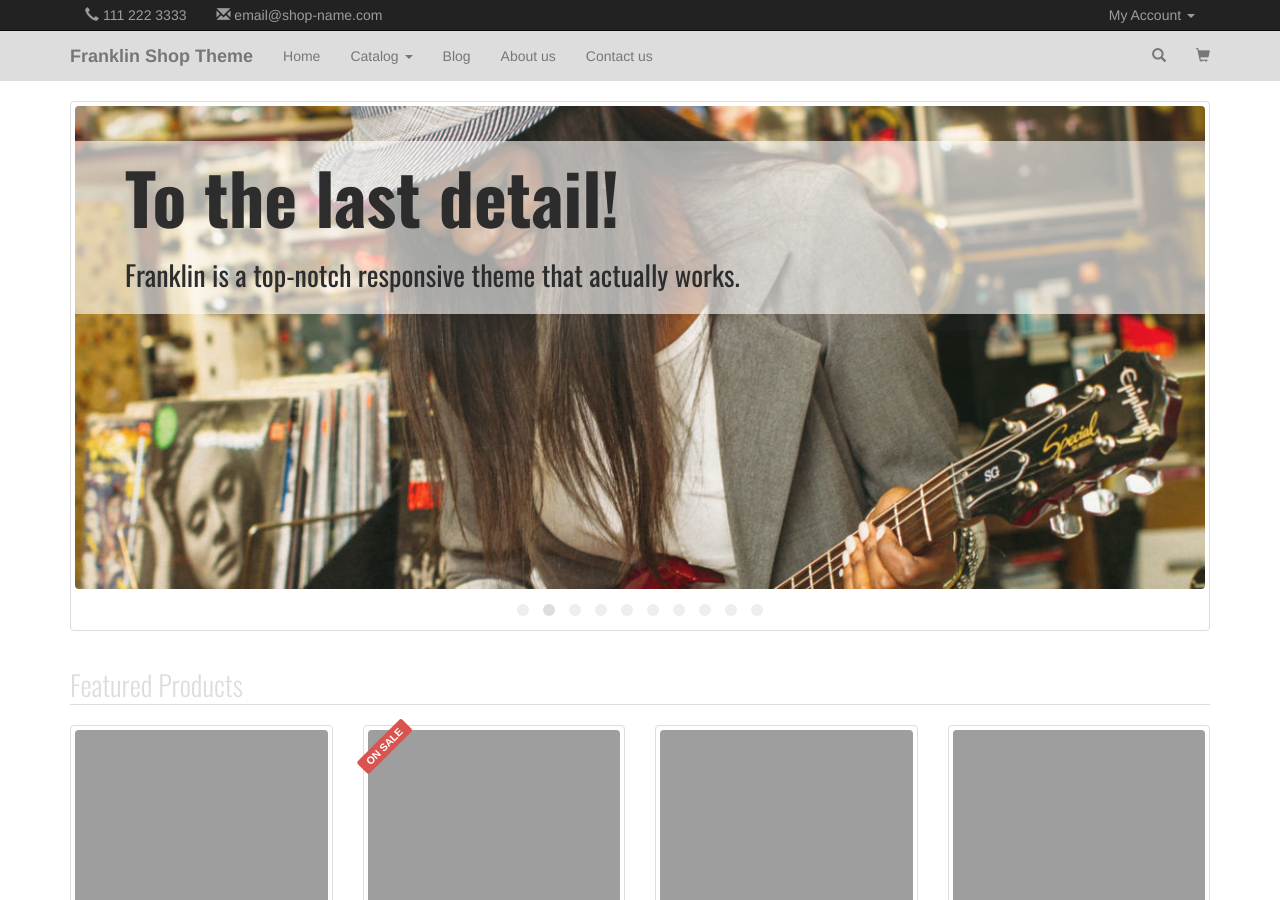
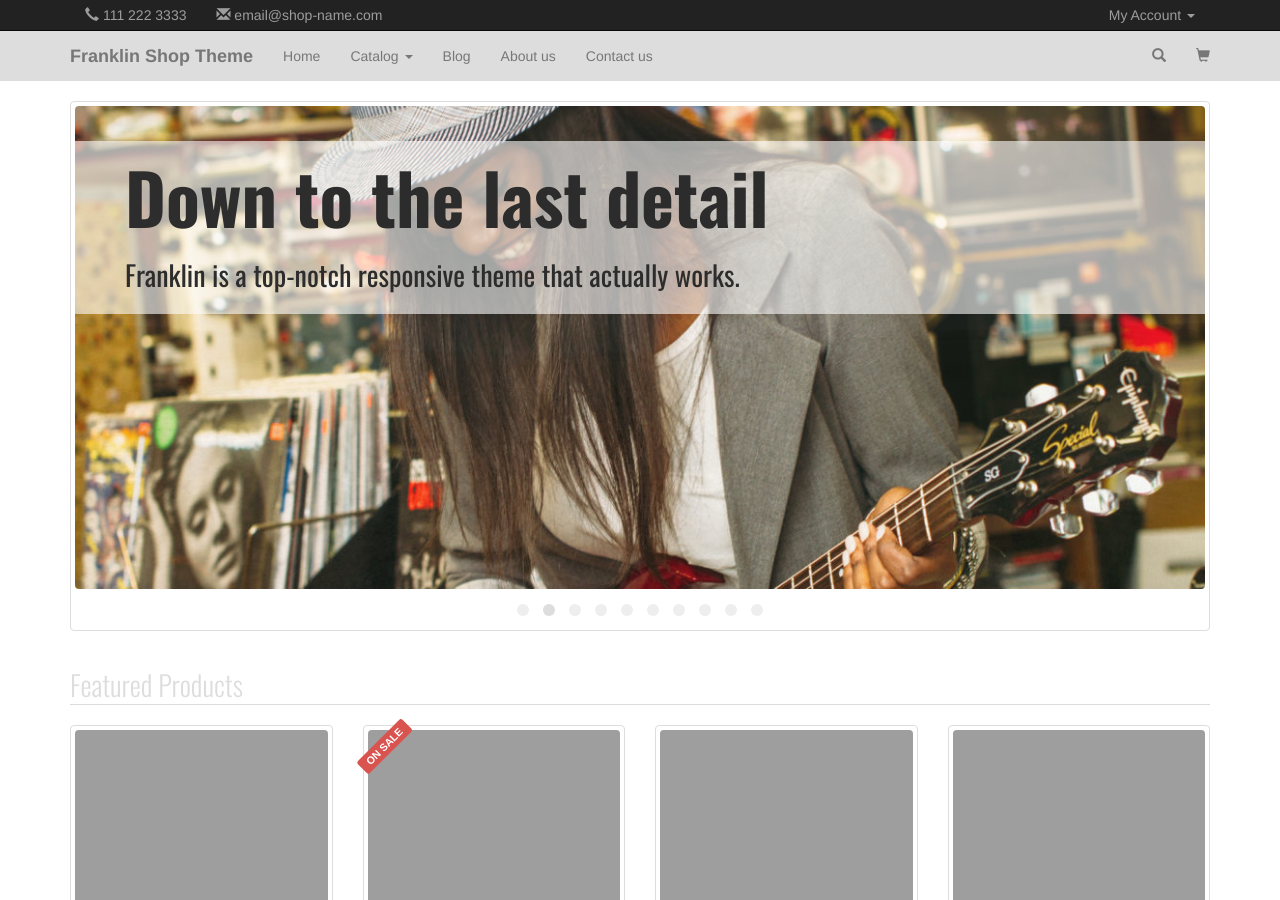
Before and after one commit to vassilis/jekyll-ecommerce-template, a Jekyll site: the page built from index.html, in a window 1280 px wide and 900 px high. Built offline with Jekyll 4.4.1, drawn with Linux system fonts in a browser that asks for light colours; nearby versions of some CDN libraries.

Commit message:
update carousel headlines

```diff
--- a/_includes/owl.html
+++ b/_includes/owl.html
@@ -10,7 +10,7 @@
     <div class="item">
       <img src="/img/carousel/{{ i }}.jpg" alt="Slide {{ i }}" class="img-responsive">
       <div class="item-text">
-        <h2>To the last detail!</h2>
+        <h2>Down to the last detail</h2>
         <h3>Franklin is a top-notch responsive theme that actually works.</h3>
       </div>
     </div>
```
